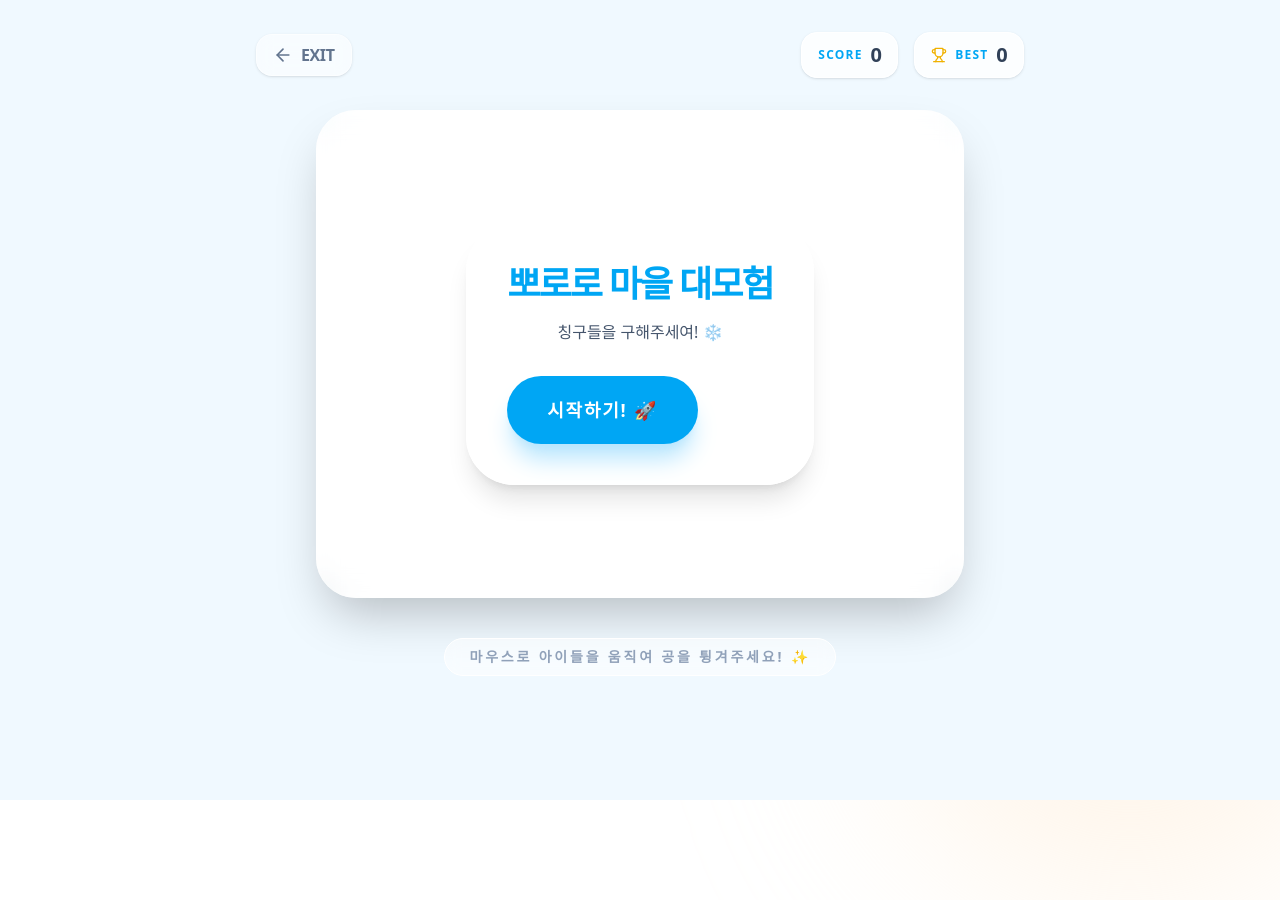
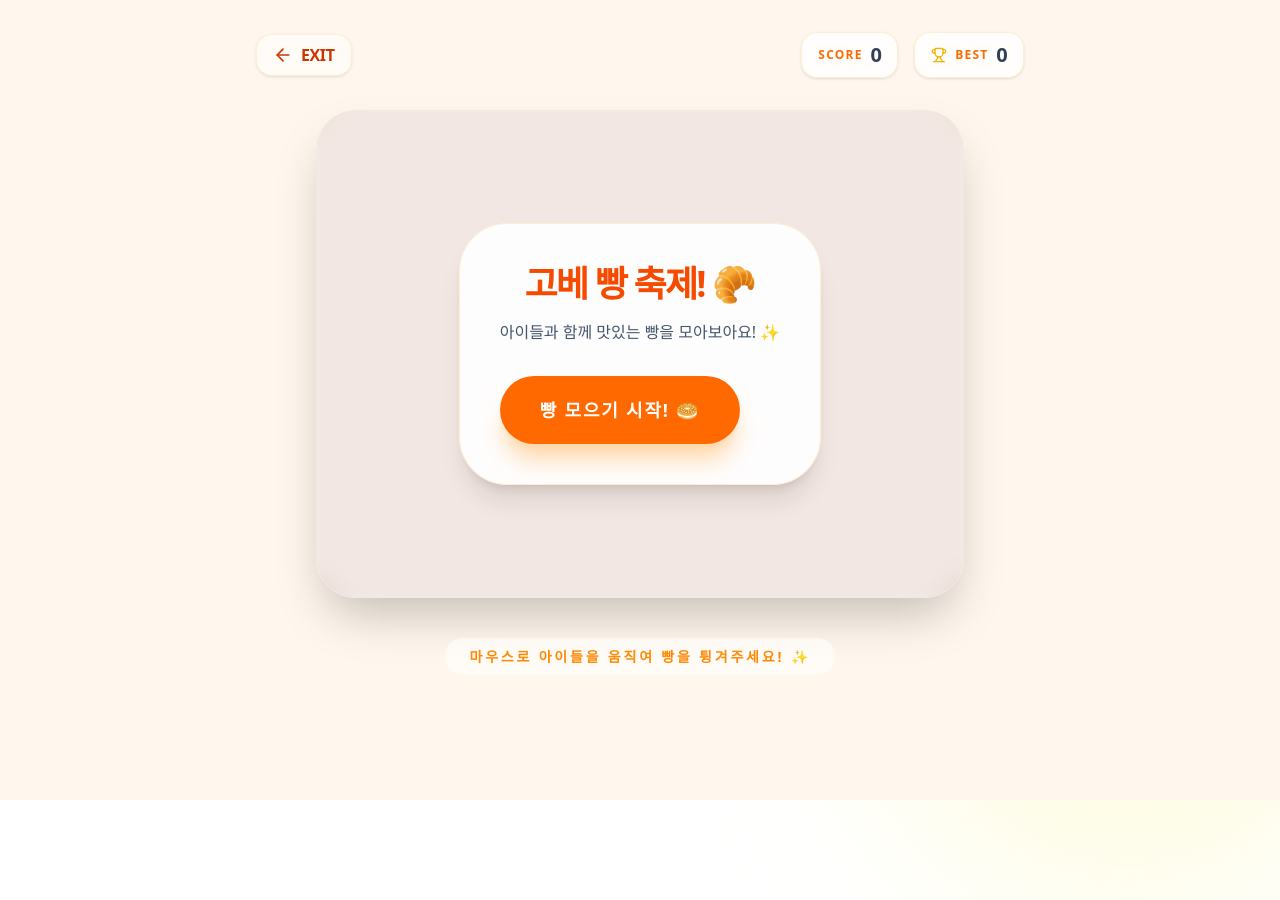
Before and after one commit to hellojj0929/tour, a React (Vite) app: page /game/breakout in a window 1280 px wide. Shown: the top 900 px of the page. Built offline with nearby package versions, Linux system fonts and the light colour scheme.

Commit message:
feat: change game theme to Kobe Bread Festival with bread emojis

```diff
--- a/src/components/BreakoutGame.jsx
+++ b/src/components/BreakoutGame.jsx
@@ -6,19 +6,11 @@ import paddleImage from '../assets/paddle_custom.png';
 import paddleHitImage from '../assets/paddle_hit.png';
 import gameBgImage from '../assets/game_bg.png';
 
-// Pororo & Friends Characters
-import charPororo from '../assets/char_pororo.png';
-import charCrong from '../assets/char_crong.png';
-import charLoopy from '../assets/char_loopy.png';
-import charEddy from '../assets/char_eddy.png';
-import charPetty from '../assets/char_petty.png';
-
 const BreakoutGame = () => {
     const canvasRef = useRef(null);
     const paddleImgRef = useRef(null);
     const paddleHitImgRef = useRef(null);
     const bgImgRef = useRef(null);
-    const charImgsRef = useRef([]);
     const hitTimerRef = useRef(0);
     const [gameState, setGameState] = useState('START'); // START, PLAYING, GAMEOVER, WON
     const [score, setScore] = useState(0);
@@ -28,13 +20,15 @@ const BreakoutGame = () => {
     const PADDLE_HEIGHT = 70;
     const PADDLE_WIDTH = 130;
     const BALL_RADIUS = 10;
-    const BRICK_ROW_COUNT = 3; // Fewer rows but larger icons
-    const BRICK_COLUMN_COUNT = 7;
-    const BRICK_WIDTH = 75;
-    const BRICK_HEIGHT = 75;
+    const BRICK_ROW_COUNT = 5;
+    const BRICK_COLUMN_COUNT = 9;
+    const BRICK_WIDTH = 60;
+    const BRICK_HEIGHT = 60;
     const BRICK_PADDING = 8;
     const BRICK_OFFSET_TOP = 40;
-    const BRICK_OFFSET_LEFT = 30; // Closer to centered
+    const BRICK_OFFSET_LEFT = 15;
+
+    const BREAD_EMOJIS = ['🍞', '🥐', '🥖', '🥨', '🥯', '🥞', '🍩', '🧁', '🍰'];
 
     const requestRef = useRef();
     const paddleRef = useRef({ x: 0 });
@@ -52,24 +46,12 @@ const BreakoutGame = () => {
             const imageData = ctx.getImageData(0, 0, canvas.width, canvas.height);
             const data = imageData.data;
             for (let i = 0; i < data.length; i += 4) {
-                // Remove pixels that are almost white
                 if (data[i] > 235 && data[i + 1] > 235 && data[i + 2] > 235) {
                     data[i + 3] = 0;
                 }
             }
             ctx.putImageData(imageData, 0, 0);
             return canvas;
-        };
-
-        const loadImg = (src, isChar = false, index = -1) => {
-            const img = new Image();
-            img.src = src;
-            img.onload = () => {
-                if (isChar && index !== -1) {
-                    charImgsRef.current[index] = removeWhiteBackground(img);
-                }
-            };
-            return img;
         };
 
         const loadPaddle = (src, ref) => {
@@ -82,24 +64,20 @@ const BreakoutGame = () => {
 
         loadPaddle(paddleImage, paddleImgRef);
         loadPaddle(paddleHitImage, paddleHitImgRef);
-        bgImgRef.current = loadImg(gameBgImage);
 
-        charImgsRef.current = [
-            loadImg(charPororo, true, 0),
-            loadImg(charCrong, true, 1),
-            loadImg(charLoopy, true, 2),
-            loadImg(charEddy, true, 3),
-            loadImg(charPetty, true, 4)
-        ];
+        const bgImg = new Image();
+        bgImg.src = gameBgImage;
+        bgImg.onload = () => {
+            bgImgRef.current = bgImg;
+        };
     }, []);
 
-    // Initialize bricks
     const initBricks = () => {
         const bricks = [];
         for (let c = 0; c < BRICK_COLUMN_COUNT; c++) {
             bricks[c] = [];
             for (let r = 0; r < BRICK_ROW_COUNT; r++) {
-                bricks[c][r] = { x: 0, y: 0, status: 1 };
+                bricks[c][r] = { x: 0, y: 0, status: 1, emoji: BREAD_EMOJIS[(c + r) % BREAD_EMOJIS.length] };
             }
         }
         return bricks;
@@ -110,8 +88,8 @@ const BreakoutGame = () => {
         ballRef.current = {
             x: canvas.width / 2,
             y: canvas.height - 40 - PADDLE_HEIGHT,
-            dx: 2.5 * (Math.random() > 0.5 ? 1 : -1),
-            dy: -2.5
+            dx: 3 * (Math.random() > 0.5 ? 1 : -1),
+            dy: -3
         };
         bricksRef.current = initBricks();
         setScore(0);
@@ -122,17 +100,19 @@ const BreakoutGame = () => {
         if (!canvas) return;
         const ctx = canvas.getContext('2d');
 
-        // Draw Background Image
+        ctx.clearRect(0, 0, canvas.width, canvas.height);
+
+        // Draw Background
         if (bgImgRef.current) {
             ctx.drawImage(bgImgRef.current, 0, 0, canvas.width, canvas.height);
             ctx.fillStyle = 'rgba(255, 255, 255, 0.2)';
             ctx.fillRect(0, 0, canvas.width, canvas.height);
         } else {
-            ctx.fillStyle = '#f0f9ff';
+            ctx.fillStyle = '#fef3c7'; // Warm bread-like yellow
             ctx.fillRect(0, 0, canvas.width, canvas.height);
         }
 
-        // Draw Bricks (Characters)
+        // Draw Bricks (Bread Emojis)
         for (let c = 0; c < BRICK_COLUMN_COUNT; c++) {
             for (let r = 0; r < BRICK_ROW_COUNT; r++) {
                 const b = bricksRef.current[c][r];
@@ -142,18 +122,21 @@ const BreakoutGame = () => {
                     b.x = brickX;
                     b.y = brickY;
 
-                    const charImg = charImgsRef.current[r % charImgsRef.current.length];
-                    const isReady = charImg && (charImg instanceof HTMLCanvasElement || charImg.complete);
-                    if (isReady) {
-                        ctx.drawImage(charImg, brickX, brickY, BRICK_WIDTH, BRICK_HEIGHT);
-                    } else {
-                        // Fallback fallback
-                        ctx.beginPath();
-                        ctx.roundRect(brickX, brickY, BRICK_WIDTH, BRICK_HEIGHT, 10);
-                        ctx.fillStyle = '#ddd';
-                        ctx.fill();
-                        ctx.closePath();
-                    }
+                    // Draw a soft circle background for emojis
+                    ctx.beginPath();
+                    ctx.arc(brickX + BRICK_WIDTH / 2, brickY + BRICK_HEIGHT / 2, BRICK_WIDTH / 2, 0, Math.PI * 2);
+                    ctx.fillStyle = 'rgba(255, 255, 255, 0.8)';
+                    ctx.shadowBlur = 10;
+                    ctx.shadowColor = 'rgba(0,0,0,0.1)';
+                    ctx.fill();
+                    ctx.shadowBlur = 0;
+                    ctx.closePath();
+
+                    // Draw Emoji
+                    ctx.font = '40px sans-serif';
+                    ctx.textAlign = 'center';
+                    ctx.textBaseline = 'middle';
+                    ctx.fillText(b.emoji, brickX + BRICK_WIDTH / 2, brickY + BRICK_HEIGHT / 2 + 3);
                 }
             }
         }
@@ -161,9 +144,9 @@ const BreakoutGame = () => {
         // Draw Ball
         ctx.beginPath();
         ctx.arc(ballRef.current.x, ballRef.current.y, BALL_RADIUS, 0, Math.PI * 2);
-        ctx.fillStyle = "#FF4757";
+        ctx.fillStyle = "#fbbf24"; // Honey yellow ball
         ctx.shadowBlur = 15;
-        ctx.shadowColor = "rgba(255, 71, 87, 0.5)";
+        ctx.shadowColor = "rgba(251, 191, 36, 0.5)";
         ctx.fill();
         ctx.shadowBlur = 0;
         ctx.closePath();
@@ -175,7 +158,7 @@ const BreakoutGame = () => {
 
         if (currentImg) {
             ctx.shadowBlur = 20;
-            ctx.shadowColor = 'rgba(0,0,0,0.2)';
+            ctx.shadowColor = 'rgba(0,0,0,0.1)';
             ctx.drawImage(
                 currentImg,
                 paddleRef.current.x,
@@ -187,7 +170,7 @@ const BreakoutGame = () => {
             if (hitTimerRef.current > 0) hitTimerRef.current--;
         }
 
-        // Brick Collision
+        // Collision detection
         for (let c = 0; c < BRICK_COLUMN_COUNT; c++) {
             for (let r = 0; r < BRICK_ROW_COUNT; r++) {
                 const b = bricksRef.current[c][r];
@@ -206,7 +189,6 @@ const BreakoutGame = () => {
             }
         }
 
-        // Wall Collision
         if (ballRef.current.x + ballRef.current.dx > canvas.width - BALL_RADIUS || ballRef.current.x + ballRef.current.dx < BALL_RADIUS) {
             ballRef.current.dx = -ballRef.current.dx;
         }
@@ -228,7 +210,6 @@ const BreakoutGame = () => {
         ballRef.current.x += ballRef.current.dx;
         ballRef.current.y += ballRef.current.dy;
 
-        // Check Win
         let activeBricks = 0;
         for (let c = 0; c < BRICK_COLUMN_COUNT; c++) {
             for (let r = 0; r < BRICK_ROW_COUNT; r++) {
@@ -281,23 +262,23 @@ const BreakoutGame = () => {
     };
 
     return (
-        <div className="min-h-screen bg-[#f0f9ff] text-slate-800 flex flex-col items-center p-8 font-sans overflow-hidden">
-            <div className="absolute top-[-100px] left-[-100px] w-[500px] h-[500px] bg-sky-200/50 rounded-full blur-[100px] -z-10"></div>
-            <div className="absolute bottom-[-100px] right-[-100px] w-[500px] h-[500px] bg-orange-100/50 rounded-full blur-[100px] -z-10"></div>
+        <div className="min-h-screen bg-orange-50 text-slate-800 flex flex-col items-center p-8 font-sans overflow-hidden">
+            <div className="absolute top-[-100px] left-[-100px] w-[500px] h-[500px] bg-orange-200/50 rounded-full blur-[100px] -z-10"></div>
+            <div className="absolute bottom-[-100px] right-[-100px] w-[500px] h-[500px] bg-yellow-100/50 rounded-full blur-[100px] -z-10"></div>
 
             <div className="max-w-3xl w-full flex justify-between items-center mb-8 relative z-10">
-                <Link to="/game" className="flex items-center gap-2 text-slate-500 hover:text-indigo-600 transition-colors bg-white/50 px-4 py-2 rounded-2xl backdrop-blur-sm border border-white/50 shadow-sm">
+                <Link to="/game" className="flex items-center gap-2 text-orange-700 hover:text-orange-900 transition-colors bg-white/50 px-4 py-2 rounded-2xl backdrop-blur-sm border border-orange-100 shadow-sm">
                     <ArrowLeft size={20} />
-                    <span className="font-bold tracking-tight">EXIT</span>
+                    <span className="font-bold tracking-tight uppercase">Exit</span>
                 </Link>
                 <div className="flex gap-4">
-                    <div className="bg-white/80 backdrop-blur-sm px-4 py-2 rounded-2xl border border-white shadow-sm font-black tracking-tighter flex items-center gap-2">
-                        <span className="text-sky-500 text-xs uppercase tracking-widest">Score</span>
+                    <div className="bg-white/80 backdrop-blur-sm px-4 py-2 rounded-2xl border border-orange-100 shadow-sm font-black tracking-tighter flex items-center gap-2">
+                        <span className="text-orange-500 text-xs uppercase tracking-widest">Score</span>
                         <span className="text-xl text-slate-700">{score}</span>
                     </div>
-                    <div className="bg-white/80 backdrop-blur-sm px-4 py-2 rounded-2xl border border-white shadow-sm font-black tracking-tighter flex items-center gap-2">
+                    <div className="bg-white/80 backdrop-blur-sm px-4 py-2 rounded-2xl border border-orange-100 shadow-sm font-black tracking-tighter flex items-center gap-2">
                         <Trophy size={16} className="text-yellow-500" />
-                        <span className="text-sky-500 text-xs uppercase tracking-widest">Best</span>
+                        <span className="text-orange-500 text-xs uppercase tracking-widest">Best</span>
                         <span className="text-xl text-slate-700">{highScore}</span>
                     </div>
                 </div>
@@ -308,43 +289,43 @@ const BreakoutGame = () => {
                     ref={canvasRef}
                     width={640}
                     height={480}
-                    className="bg-white rounded-[2.5rem] border-4 border-white shadow-2xl cursor-none overflow-hidden"
+                    className="bg-white/80 rounded-[2.5rem] border-4 border-white shadow-2xl cursor-none overflow-hidden"
                     onMouseMove={handleMouseMove}
                 />
 
                 {gameState !== 'PLAYING' && (
-                    <div className="absolute inset-0 bg-white/40 backdrop-blur-md rounded-[2.5rem] flex flex-col items-center justify-center p-8 text-center animate-in fade-in zoom-in duration-300">
+                    <div className="absolute inset-0 bg-orange-900/10 backdrop-blur-md rounded-[2.5rem] flex flex-col items-center justify-center p-8 text-center animate-in fade-in zoom-in duration-300">
                         {gameState === 'START' && (
-                            <div className="bg-white/80 p-10 rounded-[3rem] shadow-xl border border-white">
-                                <h2 className="text-4xl font-black mb-4 tracking-tighter text-sky-500 uppercase">뽀로로 마을 대모험</h2>
-                                <p className="text-slate-600 mb-8 font-medium">칭구들을 구해주세여! ❄️</p>
+                            <div className="bg-white/90 p-10 rounded-[3rem] shadow-xl border border-orange-100">
+                                <h2 className="text-4xl font-black mb-4 tracking-tighter text-orange-600 uppercase">고베 빵 축제! 🥐</h2>
+                                <p className="text-slate-600 mb-8 font-medium">아이들과 함께 맛있는 빵을 모아보아요! ✨</p>
                                 <button
                                     onClick={startGame}
-                                    className="bg-sky-500 hover:bg-sky-600 text-white px-10 py-5 rounded-[2.5rem] font-black tracking-widest text-lg shadow-xl shadow-sky-200 transition-all active:scale-95 flex items-center gap-3"
+                                    className="bg-orange-500 hover:bg-orange-600 text-white px-10 py-5 rounded-[2.5rem] font-black tracking-widest text-lg shadow-xl shadow-orange-200 transition-all active:scale-95 flex items-center gap-3"
                                 >
-                                    시작하기! 🚀
+                                    빵 모으기 시작! 🥯
                                 </button>
                             </div>
                         )}
                         {gameState === 'GAMEOVER' && (
-                            <div className="bg-white/80 p-10 rounded-[3rem] shadow-xl border border-white">
-                                <h2 className="text-5xl font-black mb-2 tracking-tighter text-orange-500">다시 해볼까요?</h2>
-                                <p className="text-slate-600 mb-8 font-medium">눈밭에 공이 빠졌어요! ❄️</p>
+                            <div className="bg-white/90 p-10 rounded-[3rem] shadow-xl border border-orange-100">
+                                <h2 className="text-5xl font-black mb-2 tracking-tighter text-red-500">아쉬워요!</h2>
+                                <p className="text-slate-600 mb-8 font-medium">빵을 떨어뜨렸어요. 다시 도전해볼까요?</p>
                                 <button
                                     onClick={startGame}
                                     className="flex items-center gap-2 bg-slate-100 hover:bg-slate-200 text-slate-700 px-8 py-4 rounded-[2rem] font-black tracking-widest text-sm border border-white shadow-sm transition-all active:scale-95"
                                 >
-                                    <RefreshCw size={18} /> 한 번 더!
+                                    <RefreshCw size={18} /> 재도전!
                                 </button>
                             </div>
                         )}
                         {gameState === 'WON' && (
-                            <div className="bg-white/80 p-10 rounded-[3rem] shadow-xl border border-white">
-                                <h2 className="text-5xl font-black mb-2 tracking-tighter text-emerald-400">와! 성공이에요!</h2>
-                                <p className="text-slate-600 mb-8 font-medium">모든 칭구들을 만났어요! 🎉</p>
+                            <div className="bg-white/90 p-10 rounded-[3rem] shadow-xl border border-orange-100">
+                                <h2 className="text-5xl font-black mb-2 tracking-tighter text-emerald-500">미션 성공! 🎉</h2>
+                                <p className="text-slate-600 mb-8 font-medium">모든 빵을 맛있게 모았어요! 대단해요!</p>
                                 <button
                                     onClick={startGame}
-                                    className="flex items-center gap-2 bg-sky-500 hover:bg-sky-600 text-white px-8 py-4 rounded-[2rem] font-black tracking-widest text-sm shadow-xl shadow-sky-200 transition-all active:scale-95"
+                                    className="flex items-center gap-2 bg-orange-500 hover:bg-orange-600 text-white px-8 py-4 rounded-[2rem] font-black tracking-widest text-sm shadow-xl shadow-orange-200 transition-all active:scale-95"
                                 >
                                     다시 하기
                                 </button>
@@ -354,8 +335,8 @@ const BreakoutGame = () => {
                 )}
             </div>
 
-            <div className="mt-10 text-slate-400 text-sm font-bold tracking-[0.2em] uppercase bg-white/50 px-6 py-2 rounded-full backdrop-blur-sm border border-white">
-                마우스로 아이들을 움직여 공을 튕겨주세요! ✨
+            <div className="mt-10 text-orange-400 text-sm font-bold tracking-[0.2em] uppercase bg-white/50 px-6 py-2 rounded-full backdrop-blur-sm border border-orange-50">
+                마우스로 아이들을 움직여 빵을 튕겨주세요! ✨
             </div>
         </div>
     );
```
